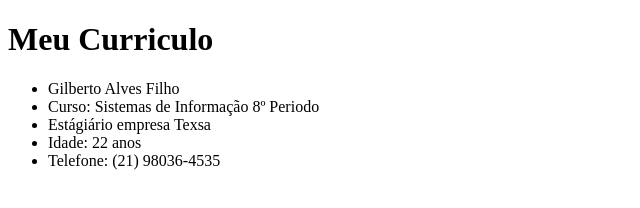
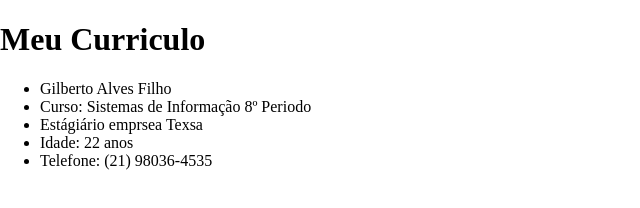
Before and after one commit to gilberto86/alo-git, a plain HTML site: page index.html in a window 1280 px wide. Shown: the whole page, without its empty margins (0-640 px from the left). Drawn offline with Linux system fonts and the light colour scheme.

Commit message:
Alteracoes realizadas

```diff
--- a/index.html
+++ b/index.html
@@ -2,13 +2,14 @@
 <html>
 <head>
 	<title>Curriculo</title>
+	<link rel="stylesheet" type="text/css" href="style.css">
 </head>
 <body>
 	<h1>Meu Curriculo</h1>
 	<ul>
 		<li>Gilberto Alves Filho</li>
 		<li>Curso: Sistemas de Informação 8º Periodo</li>
-		<li>Estágiário empresa Texsa</li>
+		<li>Estágiário emprsea Texsa</li>
 		<li>Idade: 22 anos</li>
 		<li>Telefone: (21) 98036-4535</li>
 	</ul>
--- /dev/null
+++ b/style.css
@@ -0,0 +1,3 @@
+html, body {
+	margin: 0;
+}
```
Also changed, not shown: 1 other file.
